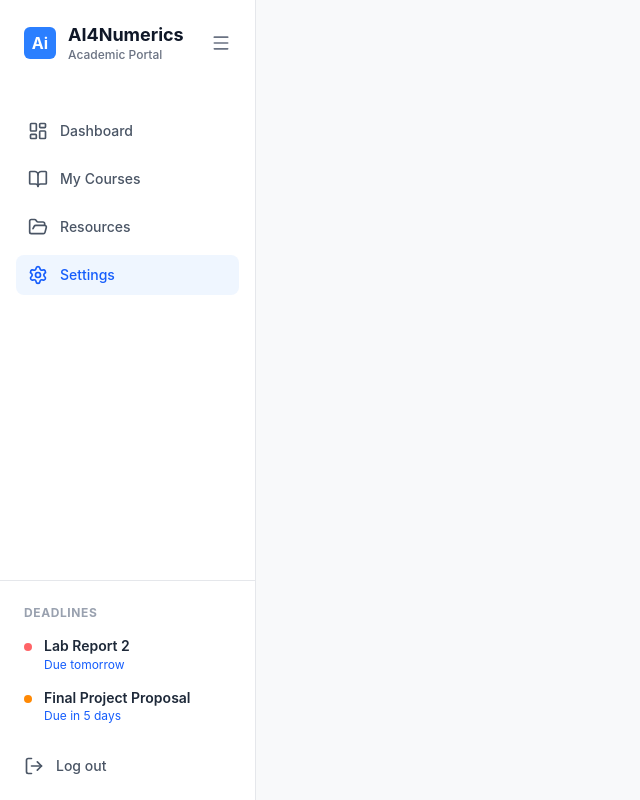
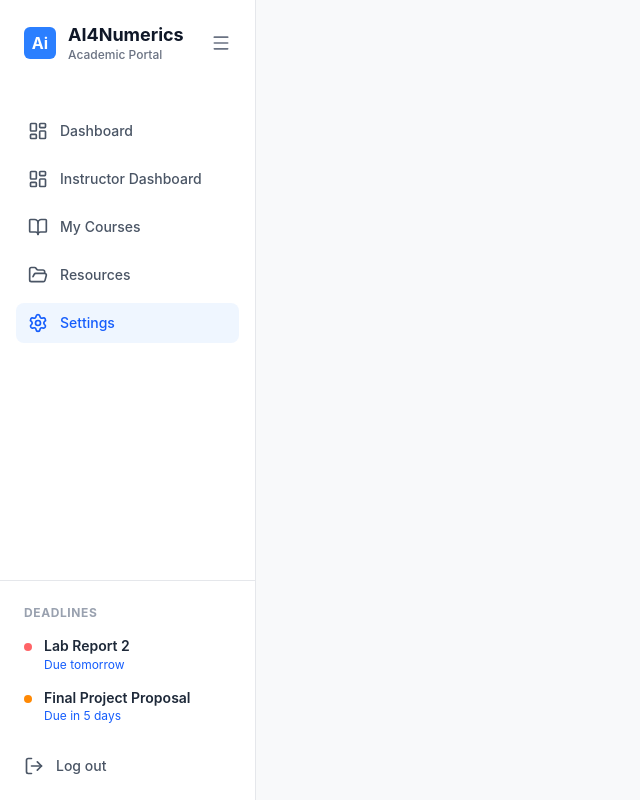
Before and after one commit to arjun-vaidya/aix_copilot, a React app in the folder frontend/: page /settings in a window 1280 px wide. Both pictures are taken after typing "Sample", "Sample123" into the empty fields and a click on the button "Sign In". Shown: the whole page, without its empty margins (0-640 px from the left). Built offline with nearby package versions, Linux system fonts and the light colour scheme; the HTML template or start-up script is replaced by a standard one.

Commit message:
feat: expose Instructor Dashboard in primary sidebar navigation

```diff
--- a/frontend/src/components/layout/Sidebar.tsx
+++ b/frontend/src/components/layout/Sidebar.tsx
@@ -12,6 +12,7 @@ import {
 
 const NAV_ITEMS = [
     { name: "Dashboard", path: "/dashboard", Icon: LayoutDashboard },
+    { name: "Instructor Dashboard", path: "/instructor", Icon: LayoutDashboard },
     { name: "My Courses", path: "/courses", Icon: BookOpen },
     { name: "Resources", path: "/resources", Icon: FolderOpen },
     { name: "Settings", path: "/settings", Icon: Settings },
```
